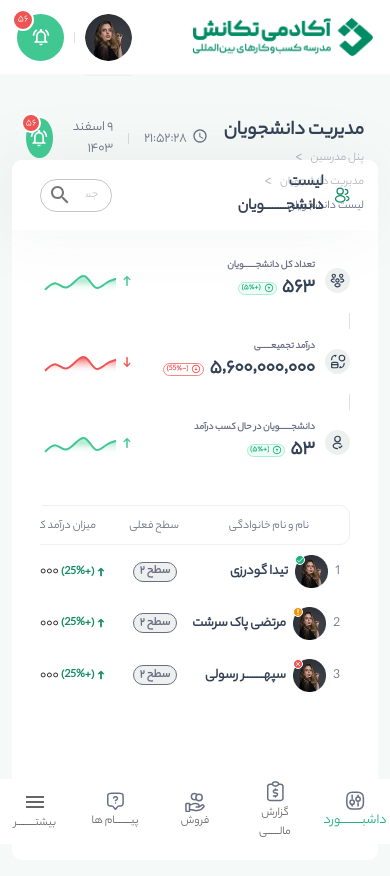
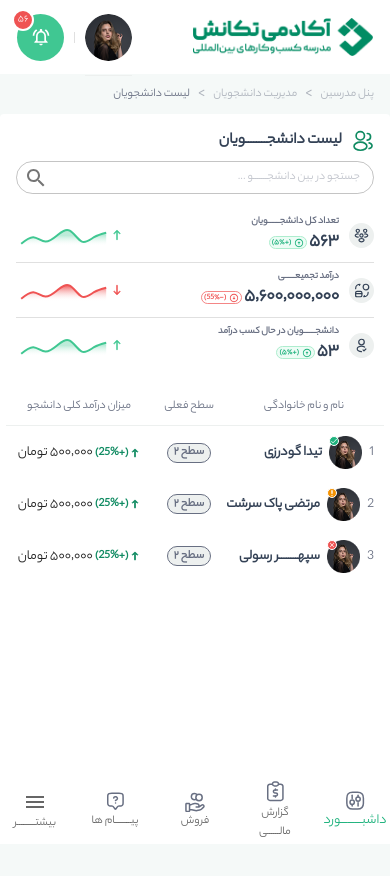
Before and after one commit to etekanesh/front-teacher-panel, a React (Vite) app: page /students in a window 390 px wide. Shown: the top 876 px of the page. Built offline with nearby package versions, Linux system fonts and the light colour scheme.

Commit message:
ui mobile

```diff
--- a/src/layouts/header.layout.tsx
+++ b/src/layouts/header.layout.tsx
@@ -16,16 +16,26 @@ type Props = {
 export const HeaderLayout: React.FC<Props> = ({ title, breadcrumb }) => {
   return (
     <Box
-      height={44}
       display={"flex"}
       justifyContent={"space-between"}
-      padding={"0 14px"}
+      sx={{
+        padding: "8px 16px",
+        [theme.breakpoints.up("sm")]: {
+          padding: "0 14px",
+          height: "44px",
+        },
+      }}
     >
       <Box display={"flex"} flexDirection={"column"}>
         <Typography
           color={theme.palette.grey[500]}
           fontWeight={700}
           fontSize={20}
+          sx={{
+            [theme.breakpoints.between("xs", "sm")]: {
+              display: "none",
+            },
+          }}
         >
           {title}
         </Typography>
@@ -71,7 +81,16 @@ export const HeaderLayout: React.FC<Props> = ({ title, breadcrumb }) => {
           ))}
         </Breadcrumbs>
       </Box>
-      <Box display={"flex"} gap={"15px"} alignItems={"center"}>
+      <Box
+        display={"flex"}
+        gap={"15px"}
+        alignItems={"center"}
+        sx={{
+          [theme.breakpoints.between("xs", "sm")]: {
+            display: "none",
+          },
+        }}
+      >
         <Box display={"flex"} gap={"5px"}>
           <AccessTimeIcon
             sx={{ width: 16, height: 16, color: theme.palette.grey[600] }}
--- a/src/layouts/main.layout.tsx
+++ b/src/layouts/main.layout.tsx
@@ -368,7 +368,11 @@ export const MainLayout: React.FC = () => {
                               },
                             ]}
                           >
-                            {item?.icon(isActive ? theme.palette.primary[600] : theme.palette.grey[600])}
+                            {item?.icon(
+                              isActive
+                                ? theme.palette.primary[600]
+                                : theme.palette.grey[600]
+                            )}
                           </ListItemIcon>
                           {open && (
                             <Divider
@@ -512,7 +516,13 @@ export const MainLayout: React.FC = () => {
           <HeaderMobileLayout />
           <Box
             component="main"
-            sx={{ flexGrow: 1, p: "42px 12px" }}
+            sx={{
+              flexGrow: 1,
+              p: "42px 12px",
+              [theme.breakpoints.between("xs", "sm")]: {
+                padding: 0,
+              },
+            }}
             bgcolor={"#F5F9F8"}
             height={"100vh"}
           >
--- a/src/pages/Students/Students.pages.tsx
+++ b/src/pages/Students/Students.pages.tsx
@@ -4,9 +4,9 @@ import {
   Box,
   Chip,
   Divider,
+  Drawer,
   LinearProgress,
   MenuItem,
-  Modal,
   Paper,
   Select,
   SelectChangeEvent,
@@ -15,6 +15,7 @@ import {
   tooltipClasses,
   TooltipProps,
   Typography,
+  useMediaQuery,
 } from "@mui/material";
 import { DataGrid, GridColDef, GridRenderCellParams } from "@mui/x-data-grid";
 import ArrowCircleUpRoundedIcon from "@mui/icons-material/ArrowCircleUpRounded";
@@ -44,6 +45,8 @@ import {
 import avatar from "../../assets/avatar-Image.png";
 import { chartsGridClasses, LineChart, SparkLineChart } from "@mui/x-charts";
 const StudentsPage: React.FC = () => {
+  const isMobile = useMediaQuery("(max-width:768px)");
+
   const [open, setOpen] = React.useState(false);
   const handleOpen = () => setOpen(true);
   const handleClose = () => setOpen(false);
@@ -404,8 +407,10 @@ const StudentsPage: React.FC = () => {
         sx={{
           width: "100%",
           height: "700px",
+          bgcolor: "white",
+          [theme.breakpoints.up("sm")]: {
             borderRadius: "10px",
-          bgcolor: "white",
+          },
         }}
       >
         <Paper
@@ -420,6 +425,14 @@ const StudentsPage: React.FC = () => {
             gap: 15,
             alignItems: "center",
             padding: "18px 28px",
+            [theme.breakpoints.down("sm")]: {
+              flexDirection: "column",
+              gap: "8px",
+              height: "100px",
+              alignItems: "flex-start",
+              padding: "15px 16px 20px",
+              boxShadow: "none",
+            },
           }}
         >
           <Box display={"flex"} flex={1} gap={"10px"} alignItems={"center"}>
@@ -436,17 +449,42 @@ const StudentsPage: React.FC = () => {
               لیست دانشجــــــــویان
             </Typography>
           </Box>
-          <Box display={"flex"} flex={1}>
+          <Box
+            display={"flex"}
+            flex={1}
+            sx={{
+              [theme.breakpoints.down("sm")]: {
+                width: "100%",
+              },
+            }}
+          >
             <SearchInput />
           </Box>
         </Paper>
 
-        <Box display={"flex"} p={"28px"} flexDirection={"column"} gap={"40px"}>
+        <Box
+          display={"flex"}
+          p={"28px"}
+          flexDirection={"column"}
+          gap={"40px"}
+          sx={{
+            [theme.breakpoints.down("sm")]: {
+              padding: "0",
+              gap: "20px",
+            },
+          }}
+        >
           <Box
             display={"flex"}
             justifyContent={"space-between"}
             flexWrap={"wrap"}
             gap={"10px"}
+            sx={{
+              [theme.breakpoints.down("sm")]: {
+                gap: "6px",
+                padding: "0 16px",
+              },
+            }}
           >
             <Box
               display={"flex"}
@@ -455,6 +493,11 @@ const StudentsPage: React.FC = () => {
               justifyContent={"space-between"}
               minWidth={"300px"}
               maxWidth={"350px"}
+              sx={{
+                [theme.breakpoints.down("sm")]: {
+                  maxWidth: "100%",
+                },
+              }}
             >
               <Box
                 minWidth={"40%"}
@@ -482,11 +525,25 @@ const StudentsPage: React.FC = () => {
                   >
                     تعداد کل دانشجـــــــویان
                   </Typography>
-                  <Box display={"flex"} alignItems={"center"} gap={"5px"}>
+                  <Box
+                    display={"flex"}
+                    alignItems={"center"}
+                    gap={"5px"}
+                    sx={{
+                      [theme.breakpoints.down("sm")]: {
+                        gap: "2px",
+                      },
+                    }}
+                  >
                     <Typography
                       fontSize={"20px"}
                       fontWeight={600}
                       color={theme.palette.grey[500]}
+                      sx={{
+                        [theme.breakpoints.down("sm")]: {
+                          fontSize: "18px",
+                        },
+                      }}
                     >
                       ۵۶۳
                     </Typography>
@@ -561,11 +618,15 @@ const StudentsPage: React.FC = () => {
               </Box>
             </Box>
             <Divider
-              orientation="vertical"
+              orientation={isMobile ? "horizontal" : "vertical"}
               sx={{
                 height: "16px",
                 textAlign: "center",
                 alignSelf: "center",
+                [theme.breakpoints.down("sm")]: {
+                  width: "100%",
+                  height: "1px",
+                },
               }}
             />
             <Box
@@ -575,6 +636,11 @@ const StudentsPage: React.FC = () => {
               justifyContent={"space-between"}
               minWidth={"300px"}
               maxWidth={"350px"}
+              sx={{
+                [theme.breakpoints.down("sm")]: {
+                  maxWidth: "100%",
+                },
+              }}
             >
               <Box
                 minWidth={"40%"}
@@ -602,11 +668,25 @@ const StudentsPage: React.FC = () => {
                   >
                     درآمد تجمیعــــــی
                   </Typography>
-                  <Box display={"flex"} alignItems={"center"} gap={"5px"}>
+                  <Box
+                    display={"flex"}
+                    alignItems={"center"}
+                    gap={"5px"}
+                    sx={{
+                      [theme.breakpoints.down("sm")]: {
+                        gap: "2px",
+                      },
+                    }}
+                  >
                     <Typography
                       fontSize={"20px"}
                       fontWeight={600}
                       color={theme.palette.grey[500]}
+                      sx={{
+                        [theme.breakpoints.down("sm")]: {
+                          fontSize: "18px",
+                        },
+                      }}
                     >
                       ۵٬۶۰۰٬۰۰۰٬۰۰۰
                     </Typography>
@@ -681,11 +761,15 @@ const StudentsPage: React.FC = () => {
               </Box>
             </Box>
             <Divider
-              orientation="vertical"
+              orientation={isMobile ? "horizontal" : "vertical"}
               sx={{
                 height: "16px",
                 textAlign: "center",
                 alignSelf: "center",
+                [theme.breakpoints.down("sm")]: {
+                  width: "100%",
+                  height: "1px",
+                },
               }}
             />
             <Box
@@ -695,6 +779,11 @@ const StudentsPage: React.FC = () => {
               justifyContent={"space-between"}
               minWidth={"300px"}
               maxWidth={"350px"}
+              sx={{
+                [theme.breakpoints.down("sm")]: {
+                  maxWidth: "100%",
+                },
+              }}
             >
               <Box
                 minWidth={"40%"}
@@ -722,11 +811,25 @@ const StudentsPage: React.FC = () => {
                   >
                     دانشجـــــــویان در حال کسب درآمد
                   </Typography>
-                  <Box display={"flex"} alignItems={"center"} gap={"5px"}>
+                  <Box
+                    display={"flex"}
+                    alignItems={"center"}
+                    gap={"5px"}
+                    sx={{
+                      [theme.breakpoints.down("sm")]: {
+                        gap: "2px",
+                      },
+                    }}
+                  >
                     <Typography
                       fontSize={"20px"}
                       fontWeight={600}
                       color={theme.palette.grey[500]}
+                      sx={{
+                        [theme.breakpoints.down("sm")]: {
+                          fontSize: "18px",
+                        },
+                      }}
                     >
                       ۵۳
                     </Typography>
@@ -805,7 +908,14 @@ const StudentsPage: React.FC = () => {
           <Box
             display={"flex"}
             flexDirection={"column"}
-            sx={{ direction: "rtl", height: "350px" }}
+            sx={{
+              direction: "rtl",
+              height: "230px",
+
+              [theme.breakpoints.down("sm")]: {
+                padding: "0 6px",
+              },
+            }}
           >
             <DataGrid
               rows={rows}
@@ -822,6 +932,13 @@ const StudentsPage: React.FC = () => {
                   fontSize: "12px",
                   color: theme.palette.grey[600],
                   height: "40px",
+
+                  [theme.breakpoints.down("sm")]: {
+                    border: "none",
+                    borderBottom: "1px solid",
+                    borderColor: theme.palette.grey[400],
+                    borderRadius: "unset",
+                  },
                 },
                 "--DataGrid-rowBorderColor": "unset",
                 "& .MuiDataGrid-cell": {
@@ -842,20 +959,29 @@ const StudentsPage: React.FC = () => {
           </Box>
         </Box>
       </Paper>
-      <Modal
+      <Drawer
         open={open}
         onClose={handleClose}
-        aria-labelledby="modal-modal-title"
-        aria-describedby="modal-modal-description"
-      >
-        <Box
-          sx={{
-            position: "absolute",
-            top: "50%",
-            left: "20%",
-            transform: "translate(-50%, -50%)",
-            width: 440,
-            bgcolor: "background.paper",
+        anchor={isMobile ? "bottom" : "right"}
+        sx={{
+          "& .MuiDrawer-paper": {
+            left: "0% !important",
+            right: "unset !important",
+            top: "15%",
+            height: "85%",
+            borderRadius: "10px",
+            [theme.breakpoints.down("sm")]: {
+              right: "0% !important",
+              bottom: "0%",
+              top: "16%",
+              height: "84%",
+              borderRadius: "unset",
+            },
+          },
+        }}
+      >
+        <Box
+          sx={{
             border: `1px solid ${theme.palette.grey[400]}`,
             boxShadow: 24,
             p: "18px 25px",
@@ -864,13 +990,22 @@ const StudentsPage: React.FC = () => {
             flexDirection: "column",
             gap: "14px",
             overflow: "auto",
-            height: "80vh",
+            [theme.breakpoints.down("sm")]: {
+              borderRadius: "unset",
+              p: "18px 0px",
+            },
           }}
         >
           <Box
             display={"flex"}
             justifyContent={"space-between"}
             alignItems={"center"}
+            sx={{
+              [theme.breakpoints.down("sm")]: {
+                borderRadius: "unset",
+                p: "0px 16px",
+              },
+            }}
           >
             <Box display={"flex"} gap={"7px"} alignItems={"center"}>
               <Badge
@@ -992,11 +1127,51 @@ const StudentsPage: React.FC = () => {
             </>
           </Box>
 
-          <Box display={"flex"} justifyContent={"space-between"}>
+          <Box
+            display={"flex"}
+            justifyContent={"space-between"}
+            sx={{
+              [theme.breakpoints.down("sm")]: {
+                borderRadius: "unset",
+                p: "0px 16px",
+              },
+            }}
+          >
             <Typography fontSize={"12px"} color={theme.palette.grey[600]}>
               وضعیت گروپلنسینگ
             </Typography>
-          </Box>
+            <Chip
+              label={"در حال کسب درآمد"}
+              variant="outlined"
+              sx={{
+                display: "flex",
+                height: "20px",
+                padding: "6px",
+                alignItems: "center",
+                fontWeight: 600,
+                fontSize: "12px",
+                color: theme.palette.primary[400],
+                bgcolor: theme.palette.primary[50],
+                borderColor: theme.palette.primary[200],
+                width: "fit-content",
+                "& .MuiChip-icon": {
+                  margin: 0,
+                },
+                "& .MuiChip-label": {
+                  padding: 0,
+                },
+              }}
+            />
+          </Box>
+
+          <Divider
+            sx={{
+              [theme.breakpoints.up("sm")]: {
+                display: "none",
+              },
+            }}
+          />
+
           <Box
             display={"flex"}
             padding={"16px"}
@@ -1004,6 +1179,12 @@ const StudentsPage: React.FC = () => {
             borderRadius={"10px"}
             flexDirection={"column"}
             gap={"12px"}
+            sx={{
+              [theme.breakpoints.down("sm")]: {
+                border: "unset",
+                padding: "0px 16px",
+              },
+            }}
           >
             <Box display={"flex"} justifyContent={"space-between"}>
               <Box display={"flex"} gap={"8px"} alignItems={"center"}>
@@ -1089,6 +1270,20 @@ const StudentsPage: React.FC = () => {
                 justifyContent: "space-between",
               }}
             >
+              <Box width={"100%"} position={"relative"}>
+                <LinearProgress
+                  color="primary"
+                  variant="determinate"
+                  value={70}
+                  sx={{
+                    height: "24px",
+                    borderRadius: "20px",
+                    backgroundColor: "unset",
+                    "& .MuiLinearProgress-bar": {
+                      borderRadius: "20px",
+                    },
+                  }}
+                />
                 <Box
                   borderRadius={"50%"}
                   width={"24px"}
@@ -1096,7 +1291,8 @@ const StudentsPage: React.FC = () => {
                   justifyContent={"center"}
                   alignItems={"center"}
                   position={"absolute"}
-                // top={0}
+                  top={"0%"}
+                  left={"93%"}
                   zIndex={1}
                   bgcolor={theme.palette.primary[400]}
                   display={"flex"}
@@ -1121,21 +1317,7 @@ const StudentsPage: React.FC = () => {
                     </Typography>
                   </Box>
                 </Box>
-              <Box width={"100%"} position={"relative"}>
-                <LinearProgress
-                  color="primary"
-                  variant="determinate"
-                  value={70}
-                  sx={{
-                    height: "24px",
-                    borderRadius: "20px",
-                    backgroundColor: "unset",
-                    "& .MuiLinearProgress-bar": {
-                      borderRadius: "20px",
-                    },
-                  }}
-                  valueBuffer={100}
-                />
+
                 <Typography
                   sx={{
                     position: "absolute",
@@ -1183,7 +1365,25 @@ const StudentsPage: React.FC = () => {
               </Box>
             </Box>
           </Box>
-          <Box display={"flex"} flexDirection={"column"} gap={"7px"}>
+
+          <Divider
+            sx={{
+              [theme.breakpoints.up("sm")]: {
+                display: "none",
+              },
+            }}
+          />
+
+          <Box
+            display={"flex"}
+            flexDirection={"column"}
+            gap={"7px"}
+            sx={{
+              [theme.breakpoints.down("sm")]: {
+                padding: "0px 10px",
+              },
+            }}
+          >
             <Box
               sx={{
                 background: theme.palette.grey[400],
@@ -1286,7 +1486,6 @@ const StudentsPage: React.FC = () => {
                   trigger: "axis",
                 }}
                 grid={{ horizontal: true }}
-                width={390}
                 height={321}
                 axisHighlight={{
                   x: "band",
@@ -1295,6 +1494,10 @@ const StudentsPage: React.FC = () => {
                   [`& .${chartsGridClasses.line}`]: {
                     strokeDasharray: "4 4",
                     strokeWidth: 1,
+                  },
+
+                  [theme.breakpoints.up("sm")]: {
+                    width: "390px !important",
                   },
                 }}
                 slotProps={{
@@ -1316,7 +1519,16 @@ const StudentsPage: React.FC = () => {
                 }}
               />
             </Box>
-            <Box display={"flex"} flexDirection={"column"} gap={"2px"}>
+            <Box
+              display={"flex"}
+              flexDirection={"column"}
+              gap={"2px"}
+              sx={{
+                [theme.breakpoints.down("sm")]: {
+                  padding: "0px 6px",
+                },
+              }}
+            >
               <Box
                 display={"flex"}
                 justifyContent={"space-between"}
@@ -1343,7 +1555,17 @@ const StudentsPage: React.FC = () => {
               </Box>
             </Box>
           </Box>
-          <Box display={"flex"} gap={"8px"} flexDirection={"column"}>
+
+          <Box
+            display={"flex"}
+            gap={"8px"}
+            flexDirection={"column"}
+            sx={{
+              [theme.breakpoints.down("sm")]: {
+                padding: "0px 16px",
+              },
+            }}
+          >
             <Box
               display={"flex"}
               justifyContent={"space-between"}
@@ -1379,7 +1601,7 @@ const StudentsPage: React.FC = () => {
                     display: "flex",
                     height: "28px",
                     gap: "4px",
-                    padding: "2px",
+                    padding: "6px",
                     alignItems: "center",
                     fontWeight: 700,
                     fontSize: "12px",
@@ -1409,18 +1631,23 @@ const StudentsPage: React.FC = () => {
             </Box>
             <Divider />
           </Box>
+
           <CustomButton
             sx={{
               height: "24px",
               fontSize: "12px",
               fontWeight: 500,
               backgroundColor: theme.palette.primary[600],
+
+              [theme.breakpoints.down("sm")]: {
+                margin: "0px 16px",
+              },
             }}
           >
             پیام به دانشجو
           </CustomButton>
         </Box>
-      </Modal>
+      </Drawer>
     </>
   );
 };
--- a/src/theme.tsx
+++ b/src/theme.tsx
@@ -120,6 +120,15 @@ const theme = createTheme({
             `,
     },
   },
+  breakpoints: {
+    values: {
+      xs: 0,
+      sm: 768,
+      md: 960,
+      lg: 1200,
+      xl: 1536,
+    },
+  },
 });
 
 export default theme;
```
Lines whose indentation alone changed are shown as unchanged.
